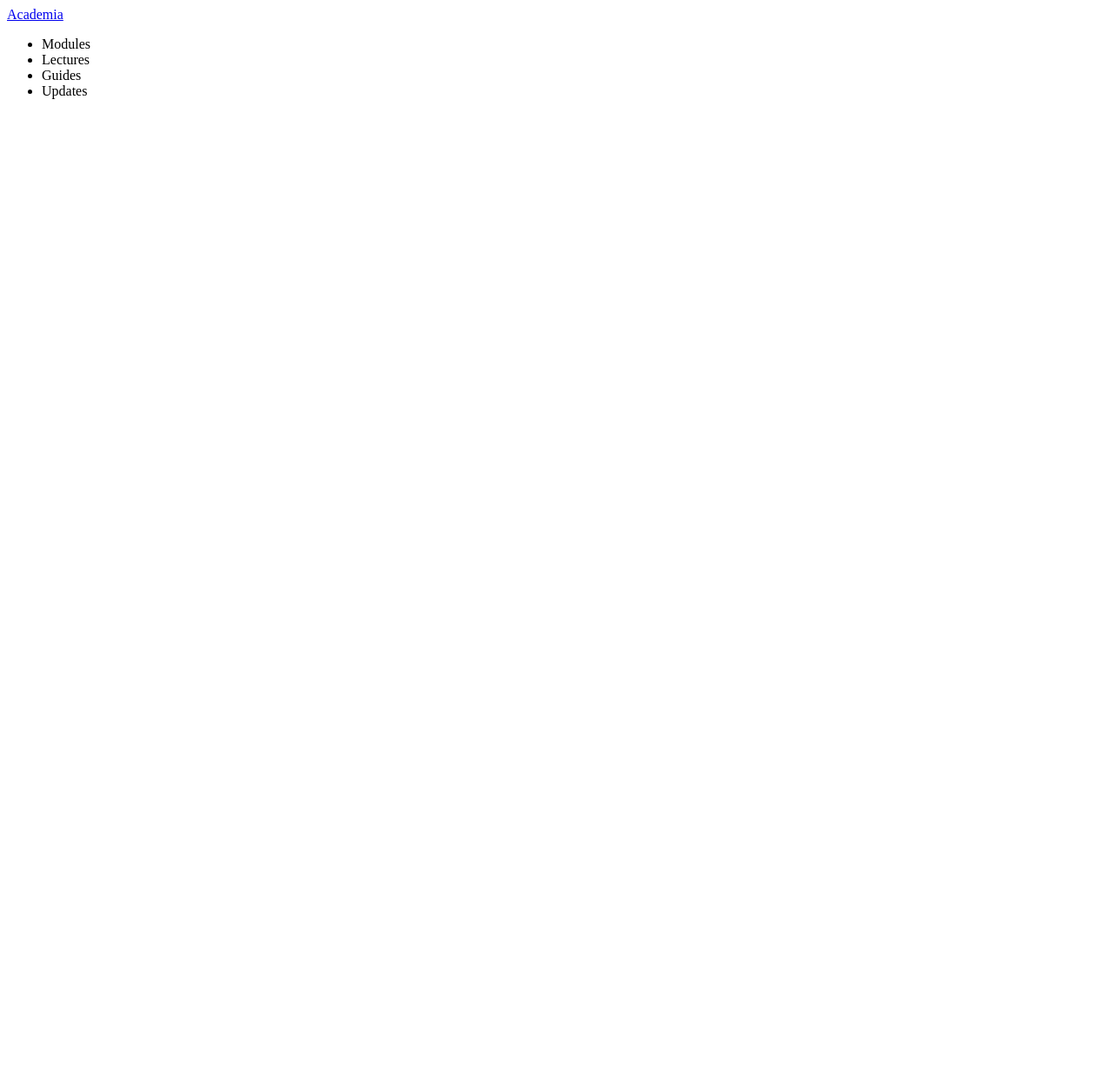
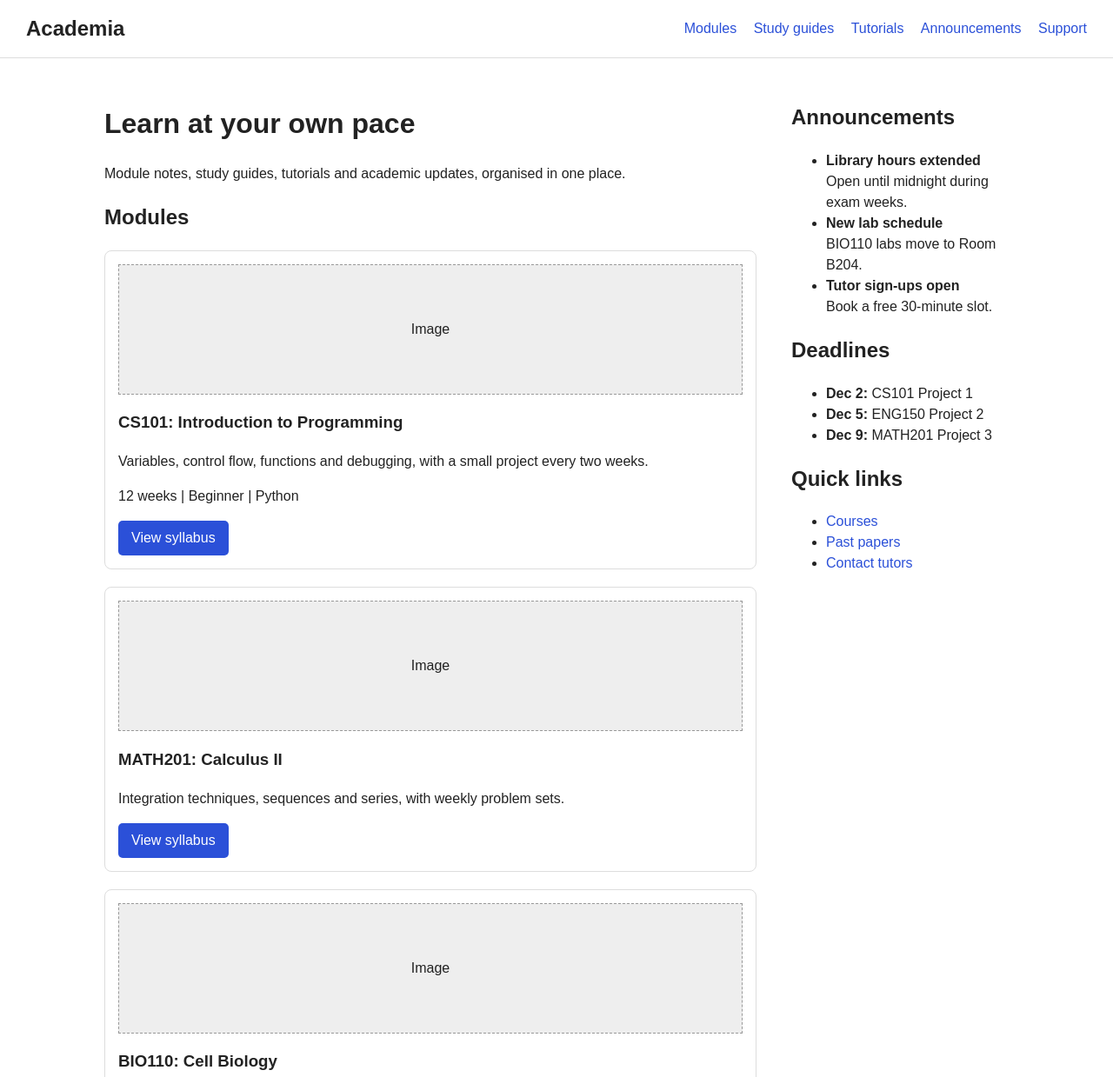
Before and after one commit to adrinshrestha/Fullstack, a plain HTML site: page workshop/index.html in a window 1280 px wide. Shown: the top 1239 px of the page at 87% size. Before the commit the page ends 800 px from the top, so only its background shows below. Drawn offline with Linux system fonts and the light colour scheme.

Commit message:
Added more html and new css file

```diff
--- a/workshop/index.html
+++ b/workshop/index.html
@@ -1,34 +1,143 @@
 <!DOCTYPE html>
-<html>
+<html lang="en">
 <head>
-	<meta charset="utf-8">
+  <meta charset="UTF-8">
   <meta name="viewport" content="width=device-width, initial-scale=1">
   <title>Academia</title>
+  <link rel="stylesheet" href="styles.css">
 </head>
 <body>
+
   <header>
+    <h2 class="logo">Academia</h2>
     <nav>
-			<a href="#"  class="logo">Academia</a>
-			<ul>
-				<li>Modules</li>
-				<li>Lectures</li>
-				<li>Guides</li>
-				<li>Updates</li>
-			</ul>
+      <a href="#modules">Modules</a>
+      <a href="#guides">Study guides</a>
+      <a href="#tutorials">Tutorials</a>
+      <a href="#announcements">Announcements</a>
+      <a href="#support">Support</a>
     </nav>
   </header>
+
+  <div class="container">
+
     <main>
-		<div>
-			<section>
+      <h1>Learn at your own pace</h1>
+      <p>Module notes, study guides, tutorials and academic updates, organised in one place.</p>
 
+      <!-- modules -->
+      <section id="modules">
+        <h2>Modules</h2>
+
+        <div class="card">
+          <div class="placeholder">Image</div>
+          <h3>CS101: Introduction to Programming</h3>
+          <p>Variables, control flow, functions and debugging, with a small project every two weeks.</p>
+          <p>12 weeks | Beginner | Python</p>
+          <a class="button" href="#modules">View syllabus</a>
+        </div>
+
+        <div class="card">
+          <div class="placeholder">Image</div>
+          <h3>MATH201: Calculus II</h3>
+          <p>Integration techniques, sequences and series, with weekly problem sets.</p>
+          <a class="button" href="#modules">View syllabus</a>
+        </div>
+
+        <div class="card">
+          <div class="placeholder">Image</div>
+          <h3>BIO110: Cell Biology</h3>
+          <p>Cell structure, metabolism and genetics, with lab report templates.</p>
+          <a class="button" href="#modules">View syllabus</a>
+        </div>
+
+        <div class="card">
+          <div class="placeholder">Image</div>
+          <h3>ENG150: Academic Writing</h3>
+          <p>Plan, draft and cite a research essay with feedback checkpoints.</p>
+          <a class="button" href="#modules">View syllabus</a>
+        </div>
       </section>
+
+      <section id="guides">
+        <h2>Study guides</h2>
+
+        <h3>How to prepare for exams</h3>
+        <ol>
+          <li>Collect lecture notes and past papers.</li>
+          <li>Split the syllabus into daily topics.</li>
+          <li>Study in 40-minute blocks with short breaks.</li>
+          <li>Test yourself without notes.</li>
+          <li>Review mistakes the day before.</li>
+        </ol>
+
+        <h3>Downloads</h3>
+        <ul>
+          <li><a href="#guides">Python cheat sheet (PDF)</a></li>
+          <li><a href="#guides">Integration formulas (PDF)</a></li>
+          <li><a href="#guides">Lab report template (DOCX)</a></li>
+          <li><a href="#guides">Citation quick guide (PDF)</a></li>
+        </ul>
+      </section>
+
+      <section id="tutorials">
+        <h2>Tutorials</h2>
+
+        <div class="card">
+          <div class="placeholder">Image</div>
+          <p>Figure 1.</p>
         </div>
-		<aside>
 
+        <div class="card">
+          <h3>Video tutorial</h3>
+          <div class="placeholder">Video</div>
+          <p>A short walkthrough will appear here.</p>
+        </div>
+
+        <div class="card">
+          <h3>Lecture recap audio</h3>
+          <audio controls>
+            <source src="recap.mp3" type="audio/mpeg">
+            Your browser does not support the audio element.
+          </audio>
+          <p>Each episode summarises one week of lectures.</p>
+        </div>
+      </section>
+    </main>
+
+    <aside id="announcements">
+      <h2>Announcements</h2>
+      <ul>
+        <li><b>Library hours extended</b><br>Open until midnight during exam weeks.</li>
+        <li><b>New lab schedule</b><br>BIO110 labs move to Room B204.</li>
+        <li><b>Tutor sign-ups open</b><br>Book a free 30-minute slot.</li>
+      </ul>
+
+      <h2>Deadlines</h2>
+      <ul>
+        <li><b>Dec 2:</b> CS101 Project 1</li>
+        <li><b>Dec 5:</b> ENG150 Project 2</li>
+        <li><b>Dec 9:</b> MATH201 Project 3</li>
+      </ul>
+
+      <h2>Quick links</h2>
+      <ul>
+        <li><a href="#modules">Courses</a></li>
+        <li><a href="#guides">Past papers</a></li>
+        <li><a href="#support">Contact tutors</a></li>
+      </ul>
     </aside>
-	</main>
-	<footer>
 
+  </div>
+
+  <footer id="support">
+    <h2>Academia</h2>
+    <p>A simple learning resource hub for students.</p>
+    <p>Student Help Desk, Room 101<br>
+    Mon to Fri, 9:00 to 5:00<br>
+    <a href="mailto:support@academia.example">support@academia.example</a></p>
+    <p>&copy; 2026 Academia</p>
   </footer>
+
 </body>
 </html>
--- /dev/null
+++ b/workshop/styles.css
@@ -0,0 +1,104 @@
+* {
+  box-sizing: border-box;
+}
+
+body {
+  margin: 0;
+  font-family: Arial, sans-serif;
+  line-height: 1.5;
+  color: #222;
+}
+
+a {
+  color: #2b50d8;
+  text-decoration: none;
+}
+
+header {
+  display: flex;
+  position: sticky;
+  justify-content: space-between;
+  align-items: center;
+  padding: 15px 30px;
+  border-bottom: 1px solid #ddd;
+}
+
+.logo {
+  margin: 0;
+}
+
+nav a {
+  margin-left: 15px;
+}
+
+.container {
+  display: flex;
+  gap: 40px;
+  max-width: 1100px;
+  margin: 0 auto;
+  padding: 30px;
+}
+
+main {
+  flex: 1;
+}
+
+aside {
+  width: 250px;
+}
+
+section {
+  margin-bottom: 40px;
+}
+
+/* cards */
+.card {
+  border: 1px solid #ddd;
+  border-radius: 8px;
+  padding: 15px;
+  margin-bottom: 20px;
+}
+
+.placeholder {
+  background: #eee;
+  border: 1px dashed #999;
+  height: 150px;
+  display: flex;
+  align-items: center;
+  justify-content: center;
+  margin-bottom: 10px;
+}
+
+.button {
+  display: inline-block;
+  background: #2b50d8;
+  color: white;
+  padding: 8px 15px;
+  border-radius: 5px;
+}
+
+audio {
+  width: 100%;
+}
+
+footer {
+  border-top: 1px solid #ddd;
+  padding: 20px 30px;
+  text-align: center;
+}
+
+@media (max-width: 700px) {
+  header,
+  .container {
+    flex-direction: column;
+  }
+
+  aside {
+    width: 100%;
+  }
+
+  nav a {
+    display: block;
+    margin: 5px 0;
+  }
+}
```
Lines whose indentation alone changed are shown as unchanged.
